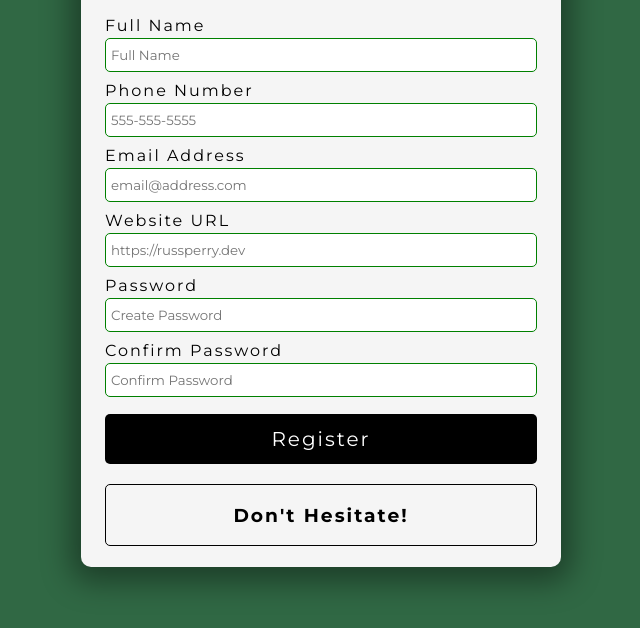
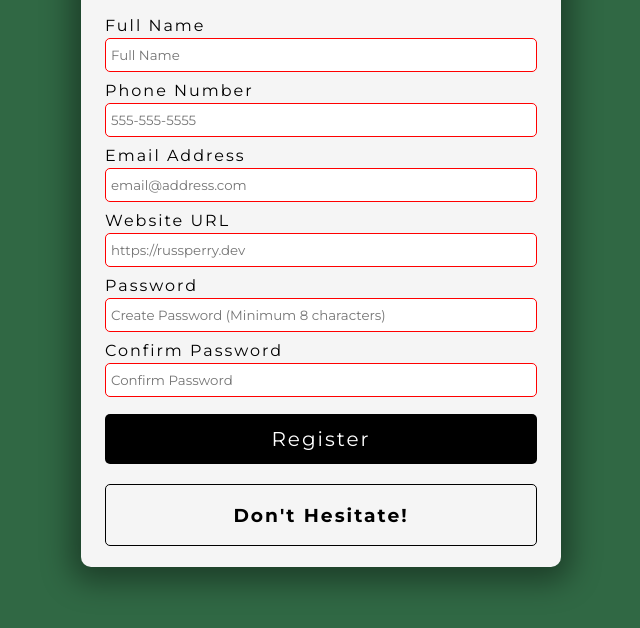
Before and after one commit to rperry99/form-validation, a plain HTML site: page index.html in a window 1280 px wide. Shown: the part 148-776 px from the top of the page, without its empty margins (319-959 px from the left). Drawn offline with Linux system fonts and the light colour scheme.

Commit message:
Add HTML form validation

```diff
--- a/index.html
+++ b/index.html
@@ -15,27 +15,57 @@
         <!-- Full Name -->
         <div class="form-group">
           <label for="name">Full Name</label>
-          <input type="text" id="name" placeholder="Full Name" />
+          <input
+            type="text"
+            id="name"
+            placeholder="Full Name"
+            required
+            minlength="3"
+            maxlength="100"
+          />
         </div>
         <!-- Phone Number -->
         <div class="form-group">
           <label for="phone">Phone Number</label>
-          <input type="tel" id="phone" placeholder="555-555-5555" />
+          <input
+            type="tel"
+            id="phone"
+            placeholder="555-555-5555"
+            required
+            pattern="[0-9]{3}-[0-9]{3}-[0-9]{4}"
+          />
         </div>
         <!-- Email -->
         <div class="form-group">
           <label for="email">Email Address</label>
-          <input type="email" id="email" placeholder="email@address.com" />
+          <input
+            type="email"
+            id="email"
+            placeholder="email@address.com"
+            required
+          />
         </div>
         <!-- Website URL -->
         <div class="form-group">
           <label for="website">Website URL</label>
-          <input type="url" id="website" placeholder="https://russperry.dev" />
+          <input
+            type="url"
+            id="website"
+            placeholder="https://russperry.dev"
+            required
+          />
         </div>
         <!-- Password -->
         <div class="form-group">
           <label for="password1">Password</label>
-          <input type="password" id="password1" placeholder="Create Password" />
+          <input
+            type="password"
+            id="password1"
+            placeholder="Create Password (Minimum 8 characters)"
+            required
+            pattern="^(?=.*\d)(?=.*[a-z])(?=.*[A-Z])(?=.*[a-zA-Z]).{8,}$"
+            title="Please enter at least 1 captial letter, 1 lowercase letter, and 1 number."
+          />
         </div>
         <!-- Confirm Password -->
         <div class="form-group">
@@ -44,6 +74,8 @@
             type="password"
             id="password2"
             placeholder="Confirm Password"
+            required
+            pattern="^(?=.*\d)(?=.*[a-z])(?=.*[A-Z])(?=.*[a-zA-Z]).{8,}$"
           />
         </div>
         <button type="submit">Register</button>
```
